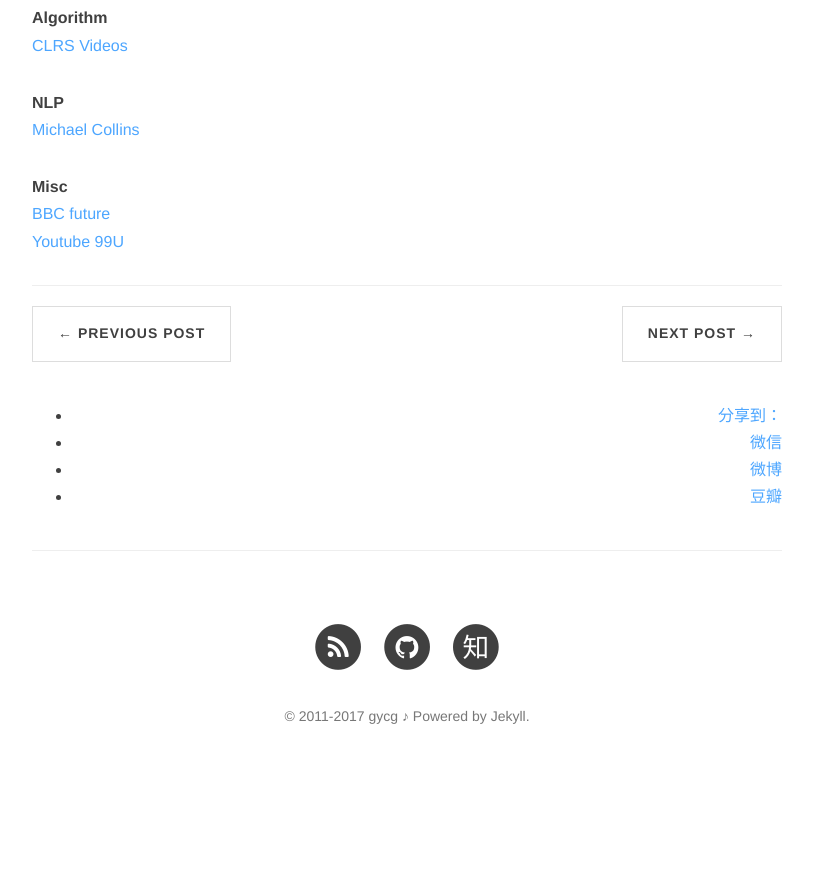
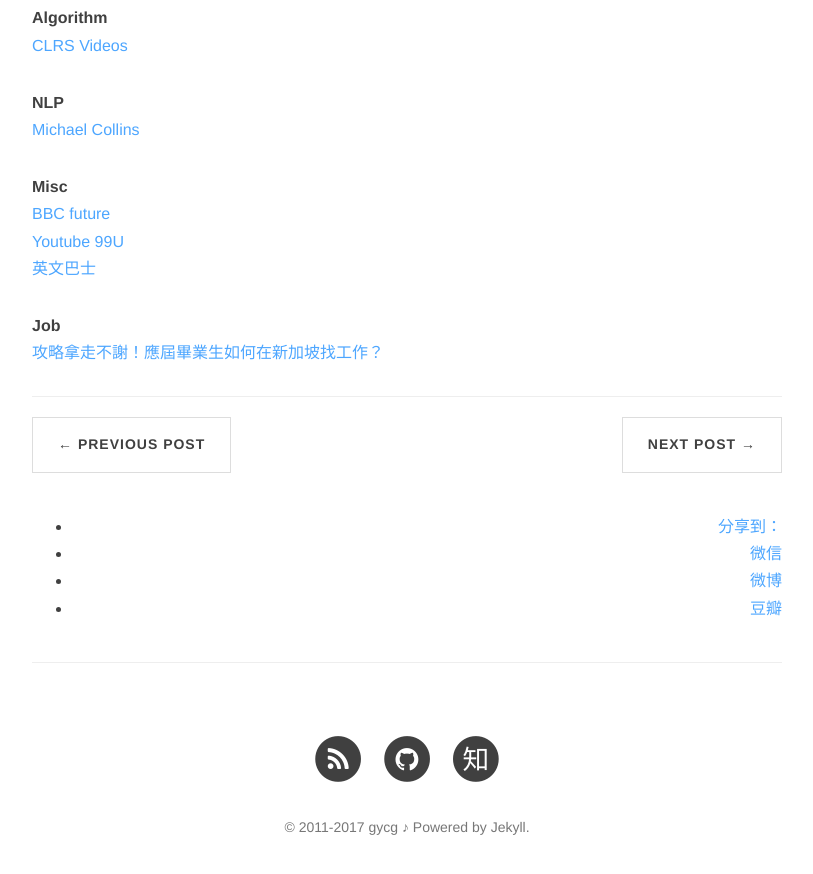
Before and after one commit to gycg/gycg.github.com, a Jekyll site: the page built from _posts/2016-10-08-online-learning.md, in a window 1280 px wide and 900 px high, scrolled down 1391 px. Shown: the top 874 px of the window, without its empty margins (233-1046 px from the left). Built offline with Jekyll 4.4.1, drawn with Linux system fonts in a browser that asks for light colours; nearby versions of some CDN libraries; comment, search, counter and statistics services are not loaded; before the commit the page ends 2184 px from its top, so only the background shows below that.

Commit message:
add something

```diff
--- a/_posts/2016-10-08-online-learning.md
+++ b/_posts/2016-10-08-online-learning.md
@@ -48,3 +48,7 @@ description:
 **Misc**
 [BBC future](http://www.bbc.com/future)
 [Youtube 99U](https://www.youtube.com/user/99Uvideos)
+[英文巴士](http://www.en84.com/)
+
+**Job**
+[攻略拿走不謝！應屆畢業生如何在新加坡找工作？](http://www.twgreatdaily.com/cat39/node984894)
```
Also changed, not shown: img/book.gif (added).
